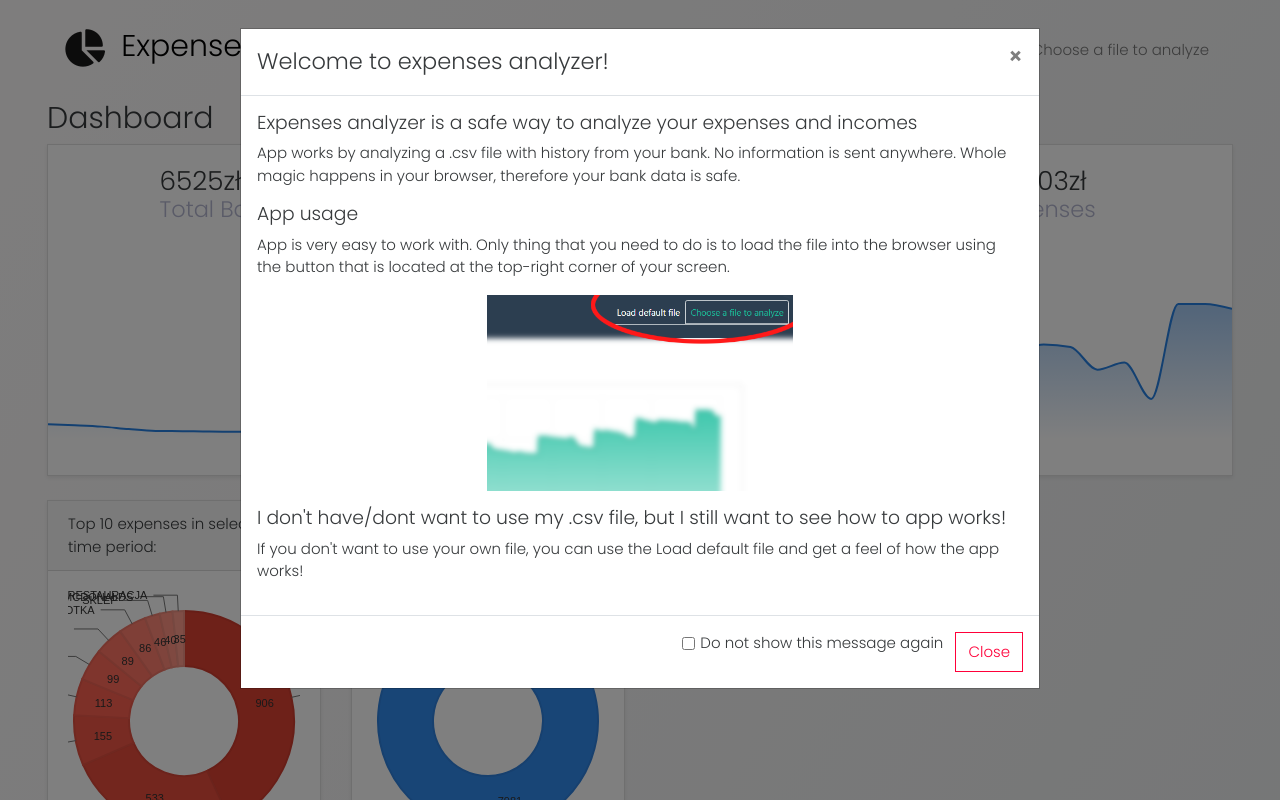
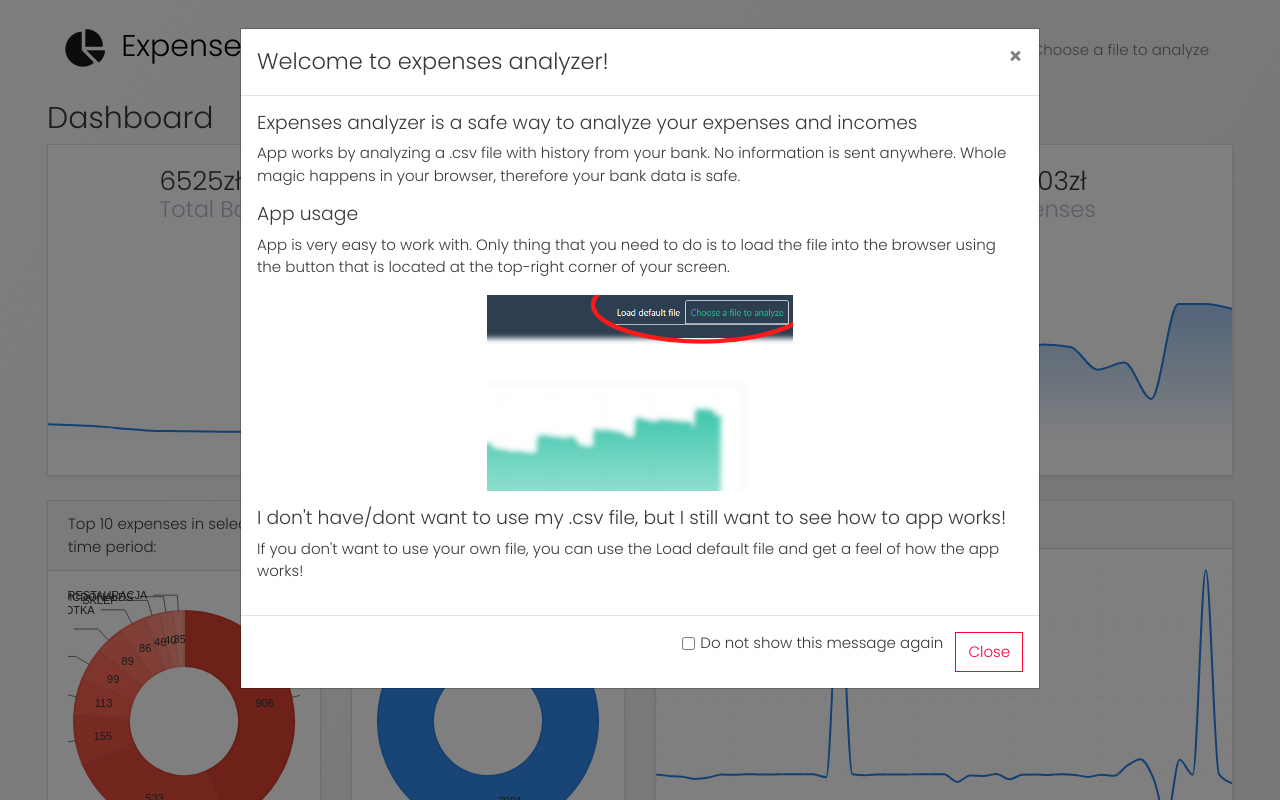
Before and after one commit to Kielx/expenses-analyzer, a React (Create React App) app: page / in a window 1280 px wide. Both pictures are taken after a click on the button "Load default file". Shown: the top 800 px of the page. Built offline with nearby package versions, Linux system fonts and the light colour scheme.

Commit message:
Add secondary chart displaying incomes/expenses at particular point of time

```diff
--- a/src/App.js
+++ b/src/App.js
@@ -4,6 +4,7 @@ import { Row, Col, Container, Card, Button } from "react-bootstrap";
 import MainNavbar from "./components/MainNavbar";
 import MyResponsivePie from "./components/MyResponsivePie";
 import HelloModal from "./components/HelloModal";
+import SecondaryChart from "./components/SecondaryChart";
 
 import ScrollTopArrow from "./components/ScrollTopArrow";
 
@@ -12,6 +13,7 @@ import {
   logExpenses,
   prepareTop10Expenses,
   prepareTop10Incomes,
+  parseDataForGraphUsageIncome,
 } from "./Utils";
 import DynamicCard from "./components/DynamicCard";
 import AddCardModal from "./components/AddCardModal";
@@ -20,6 +22,7 @@ import MainOverview from "./components/MainOverview";
 function App() {
   const [parsed, setParsed] = useState("");
   const [graphData, setGraphData] = useState([]);
+  const [graphDataIncome, setGraphDataIncome] = useState([]);
   const [cards, setCards] = useState([
     {
       cardHeader: "Mcdonalds",
@@ -54,7 +57,7 @@ function App() {
   useEffect(() => {
     if (parsed && parsed.length !== 0) {
       setGraphData(parseDataForGraphUsage(parsed));
-      document.body.style.backgroundColor = "#F5F6FA";
+      setGraphDataIncome(parseDataForGraphUsageIncome(parsed));
     }
   }, [parsed]);
 
@@ -79,7 +82,7 @@ function App() {
           <MainOverview graphData={graphData} parsed={parsed}></MainOverview>
 
           {parsed ? (
-            <Row>
+            <Row className=" mb-4">
               <Col xl={3}>
                 <Card className="shadow-sm mb-4">
                   <Card.Header>
@@ -114,6 +117,25 @@ function App() {
                   </Card.Body>
                 </Card>
               </Col>
+
+              <Col xl={6}>
+                <Card className="shadow-sm">
+                  <Card.Header>
+                    {`Incomes/Expenses in selected time:`}
+                  </Card.Header>
+                  <Card.Body
+                    className="p-0"
+                    style={{
+                      height: "20em",
+                    }}
+                  >
+                    <SecondaryChart
+                      graphData={graphDataIncome}
+                      color={"#2780E3"}
+                    ></SecondaryChart>
+                  </Card.Body>
+                </Card>
+              </Col>
             </Row>
           ) : (
             ""
--- /dev/null
+++ b/src/components/SecondaryChart.js
@@ -0,0 +1,35 @@
+import React from "react";
+
+import {
+  LineChart,
+  Line,
+  XAxis,
+  YAxis,
+  Tooltip,
+  ResponsiveContainer,
+  CartesianGrid,
+} from "recharts";
+
+export default function SecondaryChart(props) {
+  return (
+    <ResponsiveContainer>
+      <LineChart data={props.graphData} margin={0} padding={0}>
+        <XAxis hide={true} dataKey="x" angle={30} dx={20} dy={20} />
+        <YAxis hide={true} domain={["auto", "auto"]} />
+
+        <Line
+          dot={false}
+          type="monotone"
+          dataKey="y"
+          stroke={props.color}
+          fillOpacity={1}
+          name="Balance"
+          unit="zł"
+          strokeWidth={2}
+        />
+        <Tooltip />
+        <CartesianGrid strokeDasharray="1 20" />
+      </LineChart>
+    </ResponsiveContainer>
+  );
+}
```
Also changed, not shown: src/Utils.js (+20 -0 lines).
